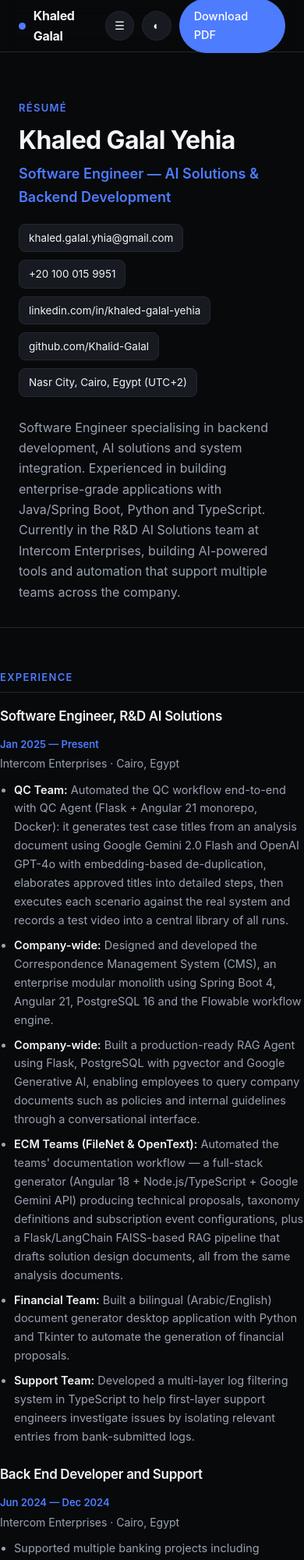
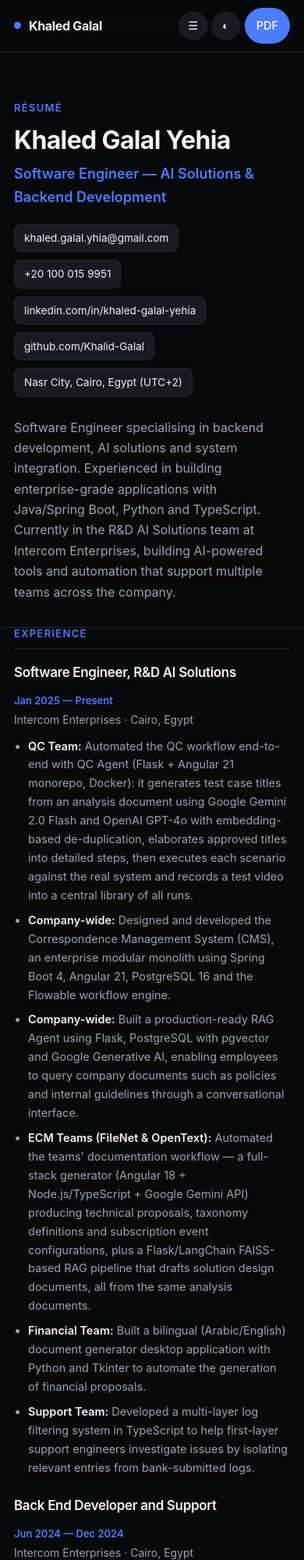
Before and after one commit to Khalid-Galal/khaled-portfolio, a website: page resume.html in a window 390 px wide. Shown: the top 2000 px of the page at 78% size. Drawn offline with Linux system fonts and the light colour scheme.

Commit message:
Fix blank-page failure modes and phone header wrapping
Three defects found while auditing the responsive layout across ten viewport
widths (320-1440px):

- .reveal started at opacity 0 and only became visible once site.js ran. If
  the script was blocked or threw, every section below the fold stayed
  invisible permanently and the page read as blank. Gate the hidden state on
  @media (scripting: enabled) so it fails safe: content visible, unanimated.

- localStorage.getItem throws a SecurityError when site data is blocked
  (Safari private mode, "block all cookies"). That killed the whole IIFE, so
  the nav, reveals, scrollspy and footer year never initialised — the same
  blank-page symptom. Guard both reads and writes.

- The brand wrapped onto two lines inside the fixed 66px header at 320px on
  both pages and at 360px on the resume, a very common phone width. Add
  white-space: nowrap, tighten nav spacing under 430px, and shorten the
  resume CTA to "PDF" on phones.

Verified: no horizontal overflow and no sub-32px tap targets at 320, 360,
390, 430, 600, 768, 820, 1024, 1180 and 1440px on both pages; reveals all
fire with JS enabled, storage blocked, and on deep links.

```diff
--- a/assets/css/site.css
+++ b/assets/css/site.css
@@ -51,7 +51,7 @@
   border-bottom: 1px solid var(--line);
 }
 .nav { display: flex; align-items: center; justify-content: space-between; height: 66px; }
-.brand { display: flex; align-items: center; gap: 10px; font-weight: 650; letter-spacing: -.02em; }
+.brand { display: flex; align-items: center; gap: 10px; font-weight: 650; letter-spacing: -.02em; white-space: nowrap; }
 .brand .dot { width: 9px; height: 9px; border-radius: 50%; background: var(--accent); }
 .nav-links { display: flex; gap: 4px; }
 .nav-links a {
@@ -227,9 +227,16 @@
 }
 .socials a:hover { border-color: var(--accent); color: var(--accent); }
 
-/* ---------- reveal ---------- */
-.reveal { opacity: 0; transform: translateY(14px); transition: opacity .5s ease, transform .5s ease; }
-.reveal.in { opacity: 1; transform: none; }
+/* ---------- reveal ----------
+   Gated on (scripting: enabled): without the gate, a script that never runs
+   (blocked, failed, or an error earlier in site.js) leaves every section
+   permanently at opacity 0 and the page reads as blank. Browsers without the
+   media feature ignore the block, which also fails safe — content visible,
+   just unanimated. Keep the reduced-motion override after this block. */
+@media (scripting: enabled) {
+  .reveal { opacity: 0; transform: translateY(14px); transition: opacity .5s ease, transform .5s ease; }
+  .reveal.in { opacity: 1; transform: none; }
+}
 @media (prefers-reduced-motion: reduce) { .reveal { opacity: 1; transform: none; transition: none; } }
 
 /* ---------- responsive ---------- */
@@ -252,3 +259,13 @@
   .work-grid { grid-template-columns: 1fr; }
   .cv-head { padding: 48px 0 32px; }
 }
+
+/* Phone header: brand + 3 controls do not fit at 360px and under, which
+   wrapped "Khaled Galal" onto two lines inside a fixed 66px bar. */
+@media (max-width: 430px) {
+  .wrap { padding: 0 18px; }
+  .nav-right { gap: 6px; }
+  .nav-right .btn { padding: 10px 14px; }
+  .btn-icon { width: 36px; height: 36px; padding: 8px; }
+  .btn-label { display: none; }
+}
--- a/assets/js/site.js
+++ b/assets/js/site.js
@@ -1,12 +1,20 @@
 // Shared behaviour for index.html and resume.html: theme, mobile nav, scroll reveal, scrollspy.
 (() => {
   // ---- theme ----
+  // localStorage throws a SecurityError when site data is blocked (Safari
+  // private mode, "block all cookies"). Unguarded, that kills this whole IIFE
+  // and nothing below — including the reveals — ever runs.
+  const store = {
+    get: k => { try { return localStorage.getItem(k); } catch { return null; } },
+    set: (k, v) => { try { localStorage.setItem(k, v); } catch { /* ignore */ } },
+  };
+
   const root = document.documentElement;
-  root.dataset.theme = localStorage.getItem('theme') || 'dark';
+  root.dataset.theme = store.get('theme') || 'dark';
   const themeBtn = document.getElementById('themeToggle');
   if (themeBtn) themeBtn.onclick = () => {
     root.dataset.theme = root.dataset.theme === 'dark' ? 'light' : 'dark';
-    localStorage.setItem('theme', root.dataset.theme);
+    store.set('theme', root.dataset.theme);
   };
 
   // ---- mobile nav ----
--- a/resume.html
+++ b/resume.html
@@ -26,7 +26,7 @@
       <div class="nav-right">
         <button class="btn btn-icon menu-toggle" id="menuToggle" aria-label="Toggle menu">☰</button>
         <button class="btn btn-icon" id="themeToggle" aria-label="Toggle theme">◐</button>
-        <a class="btn btn-primary" href="assets/cv/Khaled_Galal_Yehia_Software_Engineer_CV.pdf" download>Download PDF</a>
+        <a class="btn btn-primary" href="assets/cv/Khaled_Galal_Yehia_Software_Engineer_CV.pdf" download><span class="btn-label">Download </span>PDF</a>
       </div>
     </div>
   </header>
```
